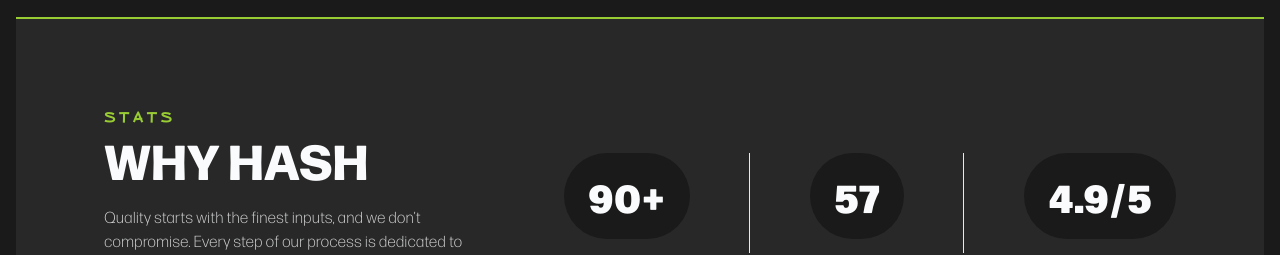
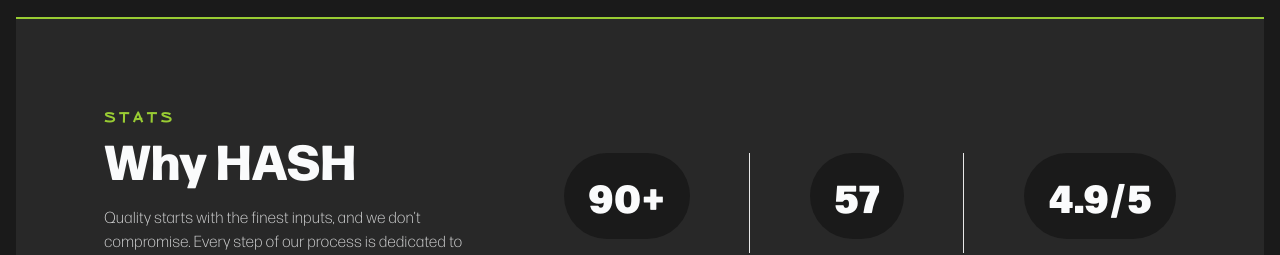
Before and after one commit to toddyducati/hash-website, an Eleventy site: page src/index.html in a window 1280 px wide. Shown: the part 3140-3395 px from the top of the page. Built offline with nearby package versions, Linux system fonts and the light colour scheme; Eleventy itself is replaced by a stand-in of ours; files that its build step writes are made by us from their sources.

Commit message:
updated some copy

```diff
--- a/src/index.html
+++ b/src/index.html
@@ -245,7 +245,7 @@ eleventyNavigation:
     <div class="cs-container">
         <div class="cs-content">
             <span class="cs-topper">Stats</span>
-            <h2 class="cs-title">WHY HASH</h2>
+            <h2 class="cs-title">Why HASH</h2>
             <p class="cs-text">
                 Quality starts with the finest inputs, and we don’t compromise. Every step of our process is dedicated to preserving the plant’s natural purity, resulting in a better output for you.
             </p>
```
Also changed, not shown: src/content/pages/products.html (+0 -5 lines).
